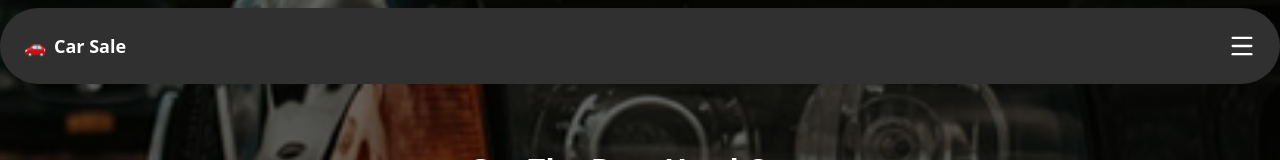
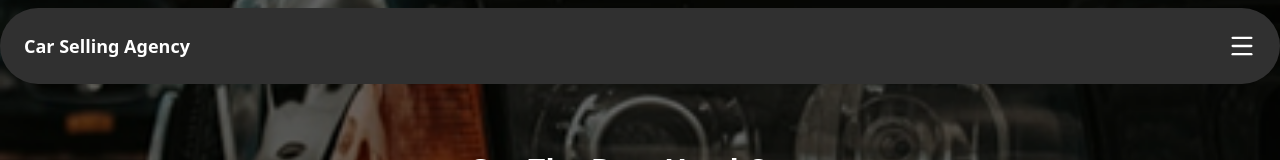
Before and after one commit to AJAN-AJ/Car-sell-frontend, a React (Vite) app: page / in a window 1280 px wide. Shown: the top 160 px of the page. Built offline with nearby package versions, Linux system fonts and the light colour scheme; no server answers.

Commit message:
Update Navbar.jsx

```diff
--- a/src/components/Navbar.jsx
+++ b/src/components/Navbar.jsx
@@ -15,7 +15,7 @@ function Navbar() {
       <div className="fixed z-50 mt-2 m-auto left-0 right-0 bg-[#303030] rounded-full px-6 py-6 w-[95%] md:w-[100%] flex items-center justify-between">
         {/* Logo */}
         <div className="flex items-center gap-2 text-white font-bold text-lg">
-          🚗 <span>Car Sale</span>
+          <span>Car Selling Agency</span>
         </div>
 
         {/* Menu Button */}
```
